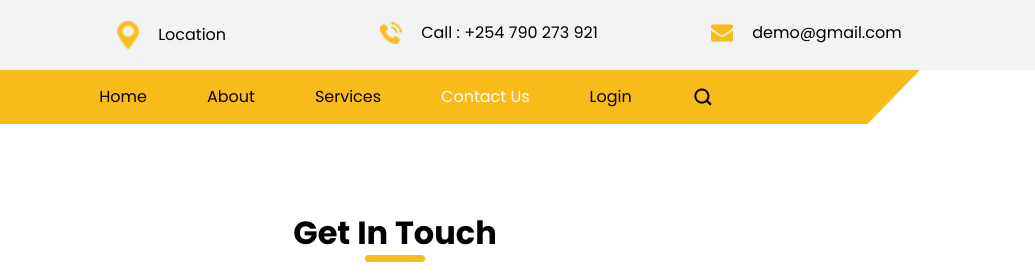
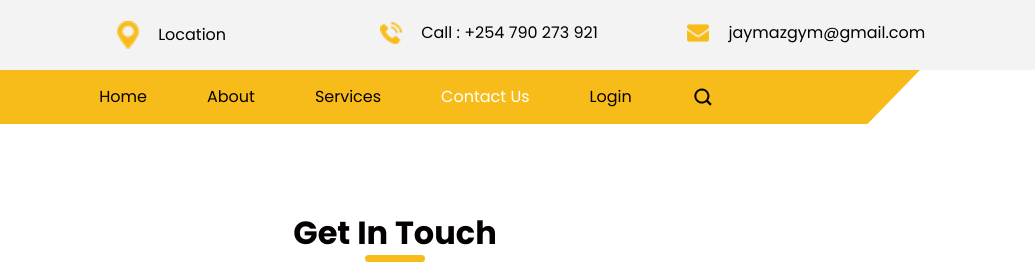
Before and after one commit to JamesMusembi/JaymayGYM, a plain HTML site: page contact.html in a window 1280 px wide. Shown: the top 280 px of the page, 245-1280 px from the left. Drawn offline with nearby package versions, Linux system fonts and the light colour scheme; a web font is replaced by a local one.

Commit message:
setting up contact us

```diff
--- a/contact.html
+++ b/contact.html
@@ -59,7 +59,7 @@
               <li class="nav-item">
                 <a class="nav-link" href="service.html">
                   <img src="images/envelope.png" alt="" />
-                  <span>demo@gmail.com</span>
+                  <span>jaymazgym@gmail.com</span>
                 </a>
               </li>
             </ul>
```
